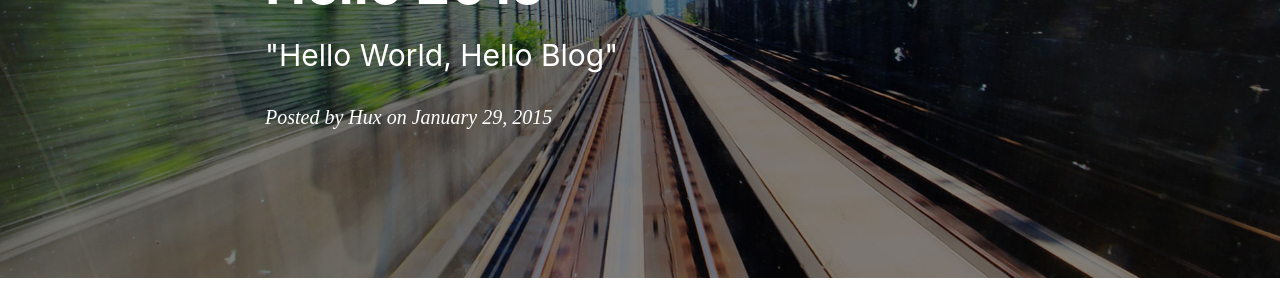
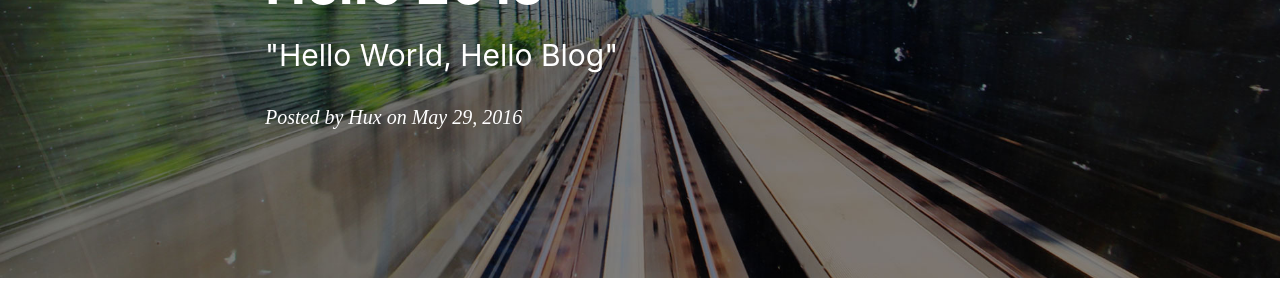
Before and after one commit to xzwc/xzwc.github.io, a Jekyll site: the page built from _posts/2014-01-29-hello-2015.markdown, in a window 1280 px wide and 900 px high. Shown: the part 245-545 px from the top of the window. Built offline with Jekyll 4.4.1, drawn with Linux system fonts in a browser that asks for light colours; nearby versions of some CDN libraries; comment, search, counter and statistics services are not loaded.

Commit message:
修改时间

```diff
--- a/_posts/2014-01-29-hello-2015.markdown
+++ b/_posts/2014-01-29-hello-2015.markdown
@@ -2,7 +2,7 @@
 layout:     post
 title:      "Hello 2015"
 subtitle:   " \"Hello World, Hello Blog\""
-date:       2015-01-29 12:00:00
+date:       2016-5-29 12:00:00
 author:     "Hux"
 header-img: "img/post-bg-2015.jpg"
 catalog: true
```
